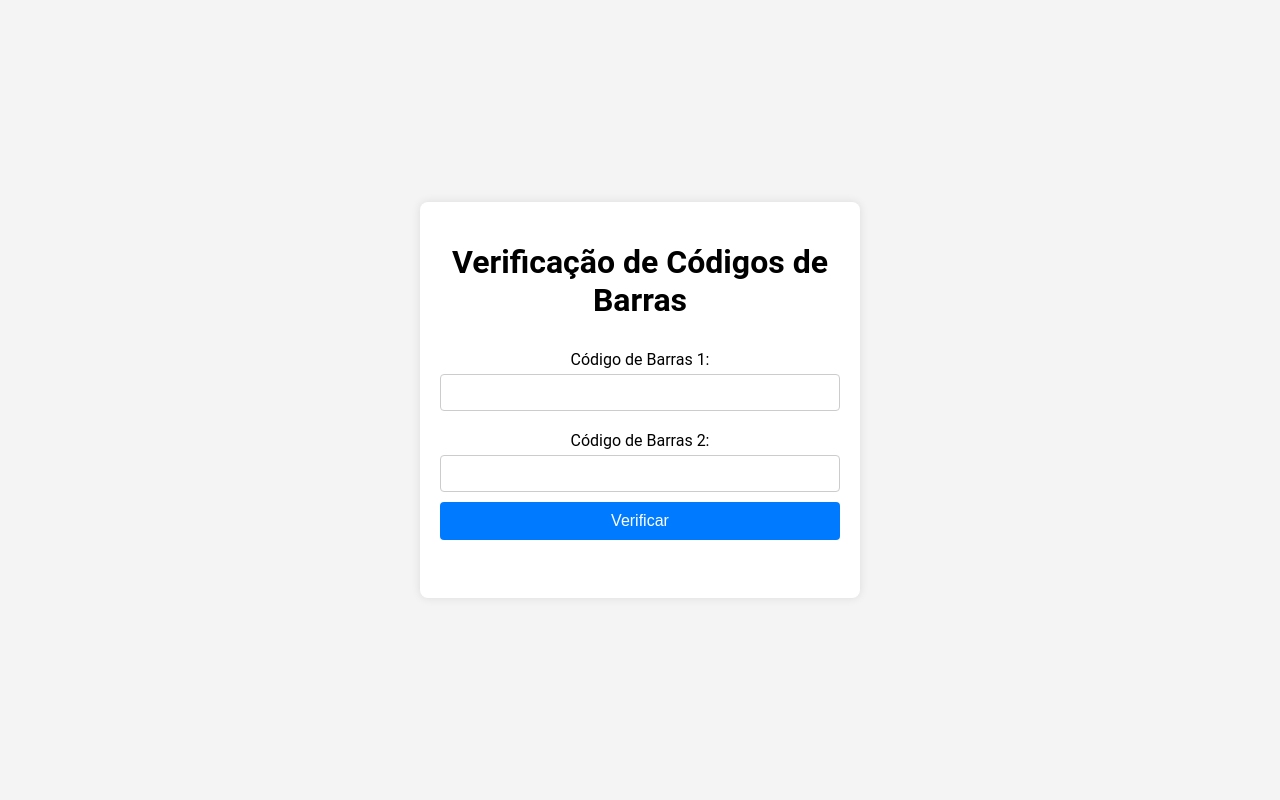
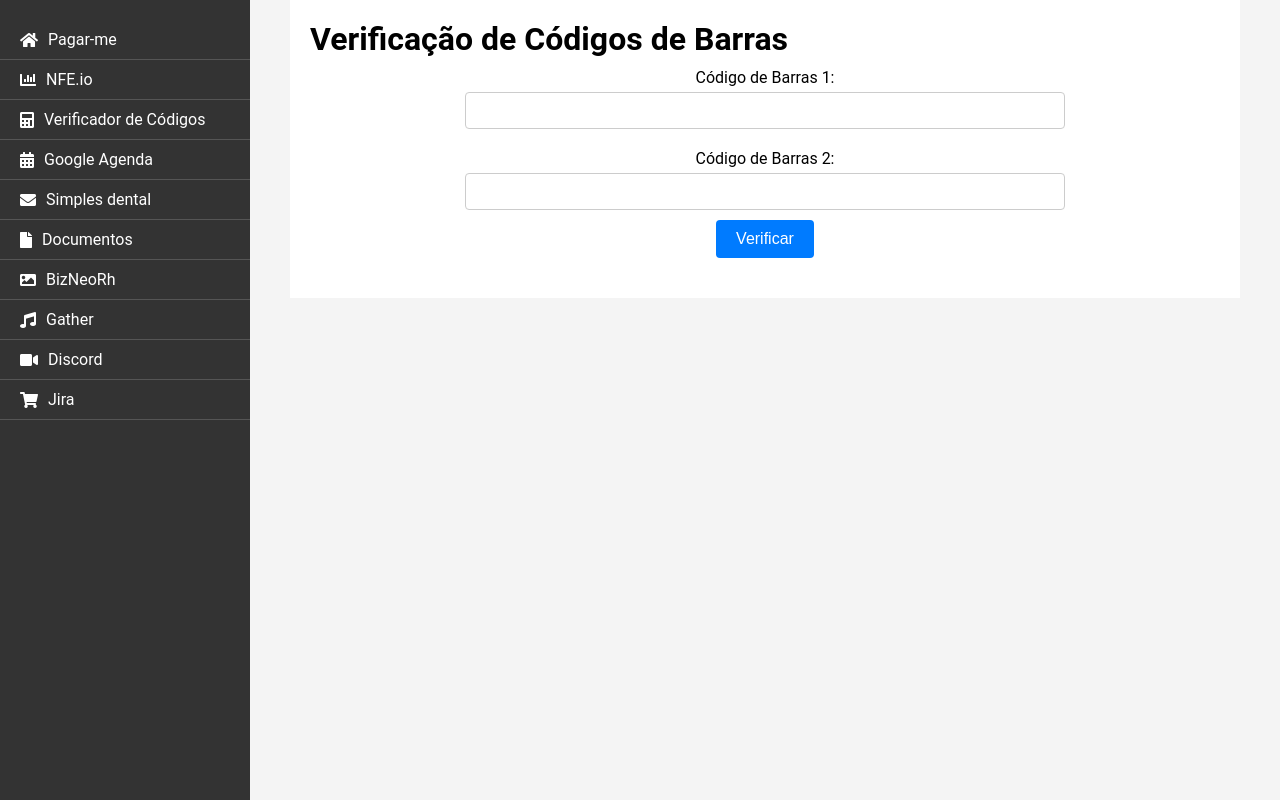
Before and after one commit to EuSouWill/simplesFerramentas, a plain HTML site: page index.html in a window 1280 px wide. Drawn offline with Linux system fonts and the light colour scheme.

Commit message:
atualizando html

```diff
--- a/index.html
+++ b/index.html
@@ -5,9 +5,26 @@
     <meta name="viewport" content="width=device-width, initial-scale=1.0">
     <title>Verificação de Códigos de Barras</title>
     <link rel="stylesheet" href="style.css">
+    <link rel="stylesheet" href="https://cdnjs.cloudflare.com/ajax/libs/font-awesome/5.15.3/css/all.min.css">
 </head>
 <body>
     <div class="container">
+        <nav class="sidebar">
+            <ul>
+                <li><a href="https://id.pagar.me/signin"><i class="fas fa-home"></i>Pagar-me <Pagar-me></Pagar-me></a></li>
+                <li><a href="https://id.nfe.io/"><i class="fas fa-chart-bar"></i> NFE.io</a></li>
+                <li><a href="#"><i class="fas fa-calculator"></i> Verificador de Códigos</a></li>
+                <li><a href="#"><i class="fas fa-calendar-alt"></i> Google Agenda</a></li>
+                <li><a href="#"><i class="fas fa-envelope"></i> Simples dental</a></li>
+                <li><a href="#"><i class="fas fa-file"></i> Documentos</a></li>
+                <li><a href="#"><i class="fas fa-image"></i>BizNeoRh</a></li>
+                <li><a href="#"><i class="fas fa-music"></i>Gather</a></li>
+                <li><a href="#"><i class="fas fa-video"></i>Discord </a></li>
+                <li><a href="#"><i class="fas fa-shopping-cart"></i>Jira</a></li>
+            </ul>
+        </nav>
+
+        <main>
             <h1>Verificação de Códigos de Barras</h1>
             <div class="barcode-checker">
                 <label for="barcode1">Código de Barras 1:</label>
@@ -17,7 +34,9 @@
                 <button id="checkButton">Verificar</button>
                 <p id="result"></p>
             </div>
+        </main>
     </div>
+
     <script src="script.js"></script>
 </body>
 </html>
--- a/style.css
+++ b/style.css
@@ -1,30 +1,69 @@
+/* Reset de estilos */
+* {
+    margin: 0;
+    padding: 0;
+    box-sizing: border-box;
+}
+
+/* Estilos gerais */
 body {
     font-family: 'Roboto', sans-serif;
     background-color: #f4f4f4;
-    margin: 0;
-    padding: 0;
-    display: flex;
-    justify-content: center;
-    align-items: center;
-    height: 100vh;
 }
 
 .container {
+    display: flex;
+    max-width: 1200px;
+    margin: 0 auto;
+}
+
+.sidebar {
+    width: 250px;
+    background-color: #333;
+    color: #fff;
+    padding-top: 20px;
+    height: 100vh;
+    position: fixed;
+    left: 0;
+    top: 0;
+}
+
+.sidebar ul {
+    list-style-type: none;
+    padding: 0;
+}
+
+.sidebar ul li {
+    padding: 10px 20px;
+    border-bottom: 1px solid #555;
+}
+
+.sidebar ul li a {
+    color: #fff;
+    text-decoration: none;
+    display: flex;
+    align-items: center;
+}
+
+.sidebar ul li a i {
+    margin-right: 10px;
+}
+
+main {
+    flex: 1;
     background-color: #fff;
     padding: 20px;
-    border-radius: 8px;
-    box-shadow: 0 0 10px rgba(0, 0, 0, 0.1);
-    text-align: center;
-    width: 90%;
-    max-width: 400px;
+    margin-left: 250px; /* Largura da sidebar */
 }
 
 .barcode-checker {
-    display: flex;
-    flex-direction: column;
+    max-width: 600px;
+    margin: 0 auto;
+    text-align: center;
 }
 
 .barcode-checker label {
+    display: block;
     margin-top: 10px;
 }
 
@@ -34,10 +73,12 @@ body {
     margin-bottom: 10px;
     border: 1px solid #ccc;
     border-radius: 4px;
+    width: 100%;
+    box-sizing: border-box;
 }
 
 #checkButton {
-    padding: 10px;
+    padding: 10px 20px;
     font-size: 16px;
     cursor: pointer;
     background-color: #007bff;
```
Lines whose indentation alone changed are shown as unchanged.
